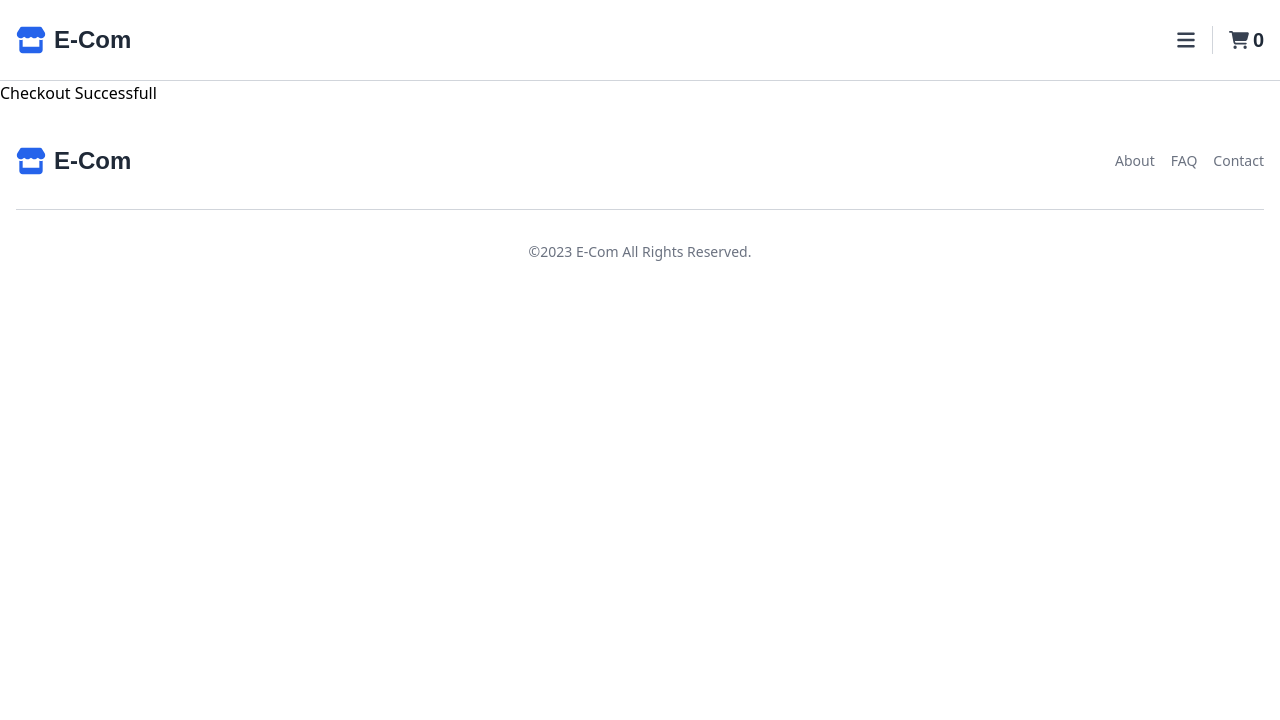
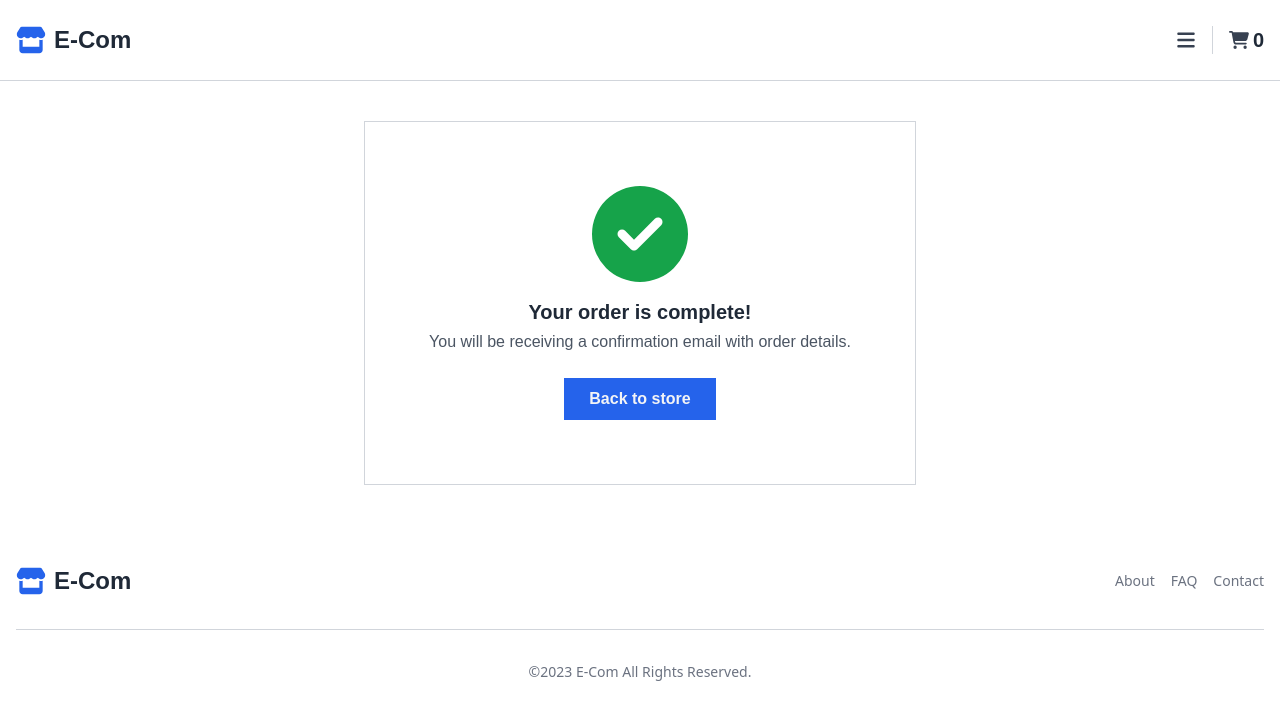
Before and after one commit to karlpnord/js-frameworks-ca, a React (Vite) app: page /checkoutsuccess in a window 1280 px wide. Shown: the top 720 px of the page. Built offline with nearby package versions, Linux system fonts and the light colour scheme.

Commit message:
CheckoutSuccess Page added

```diff
--- a/src/pages/CheckoutSuccess/CheckoutSuccess.jsx
+++ b/src/pages/CheckoutSuccess/CheckoutSuccess.jsx
@@ -1,9 +1,40 @@
-import React from 'react';
+import { useState, useEffect } from 'react';
+import Loader from '../../components/ui/Loader';
+import Button from '../../components/ui/Button';
+import { Link } from 'react-router-dom';
+import { FaCircleCheck } from "react-icons/fa6";
 
 const CheckoutSuccess = () => {
+  const [isLoading, setIsLoading] = useState(true);
+
+  useEffect(() => {
+    const timer = setTimeout(() => {
+      setIsLoading(false);
+    }, 2500);
+
+    return () => clearTimeout(timer);
+  });
+
   return (
-    <div>
-      Checkout Successfull
+    <div className='container mx-auto flex-1 px-4 my-10 font-inter flex justify-center items-center'>
+      <div className='flex flex-col bg-white'>
+        {isLoading ? (
+          <div className='flex flex-col gap-4 justify-center items-center md:min-w-[540px] md:min-h-[300px] py-8 px-12 border dark:bg-zinc-800 border-gray-300 dark:border-zinc-700'>
+            <Loader />
+            <div className='flex flex-col text-center font-semibold text-gray-800 dark:text-gray-100'>
+              <h2>Processing payment</h2>
+              <h3>Please wait...</h3>
+            </div>
+          </div>
+        ) : (
+          <div className='flex flex-col items-center text-center gap-2md:min-w-[540px] md:min-h-[300px] p-8 md:p-16 border border-gray-300 dark:bg-zinc-800 dark:border-zinc-700'>
+            <FaCircleCheck className='text-green-600 text-8xl mb-4'/>
+            <h2 className='text-gray-800 text-xl mb-1 font-semibold dark:text-gray-50'>Your order is complete!</h2>
+            <h3 className='text-gray-600 dark:text-gray-400'>You will be receiving a confirmation email with order details.</h3>
+            <Link to='/' className='mt-6'><Button text={'Back to store'} type={'primary'}/></Link>
+          </div>
+        )}
+      </div>
     </div>
   )
 };
```
